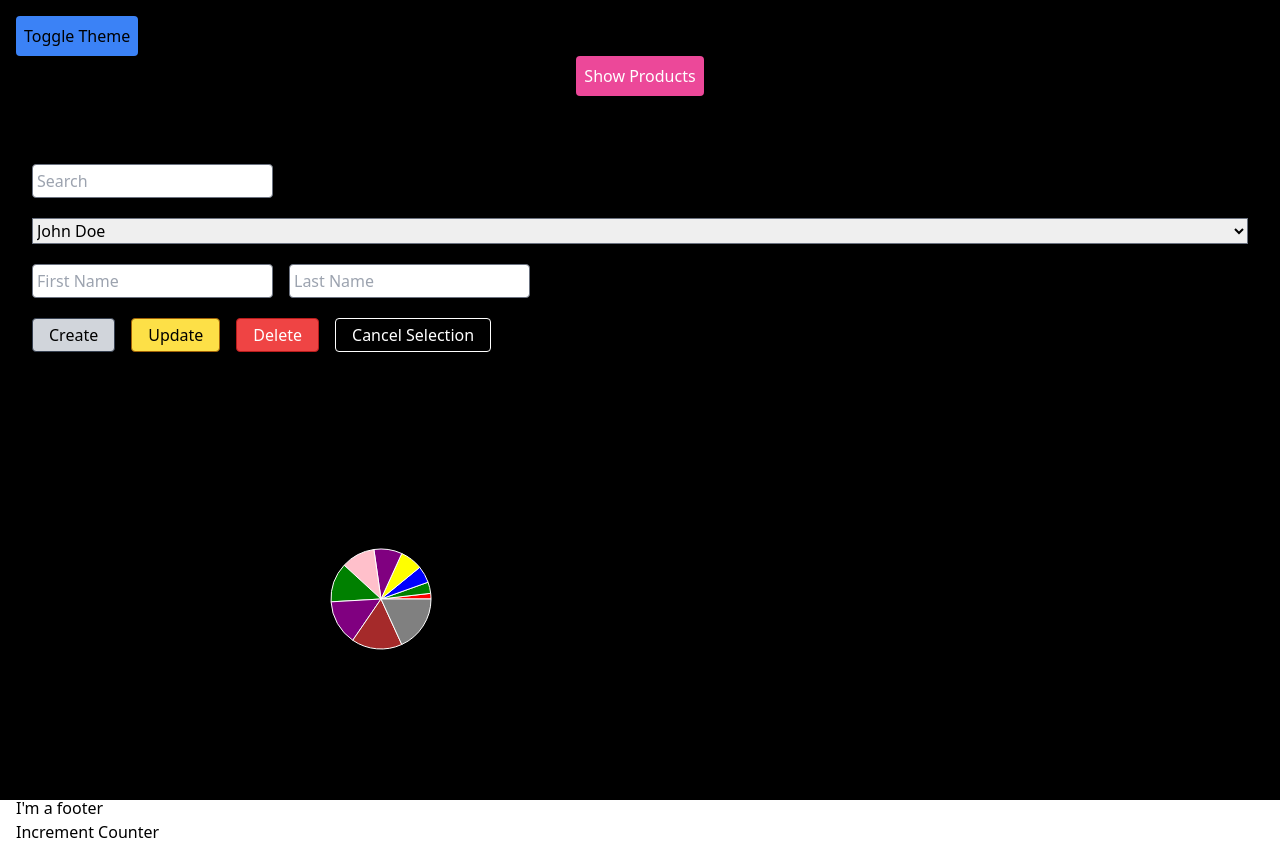
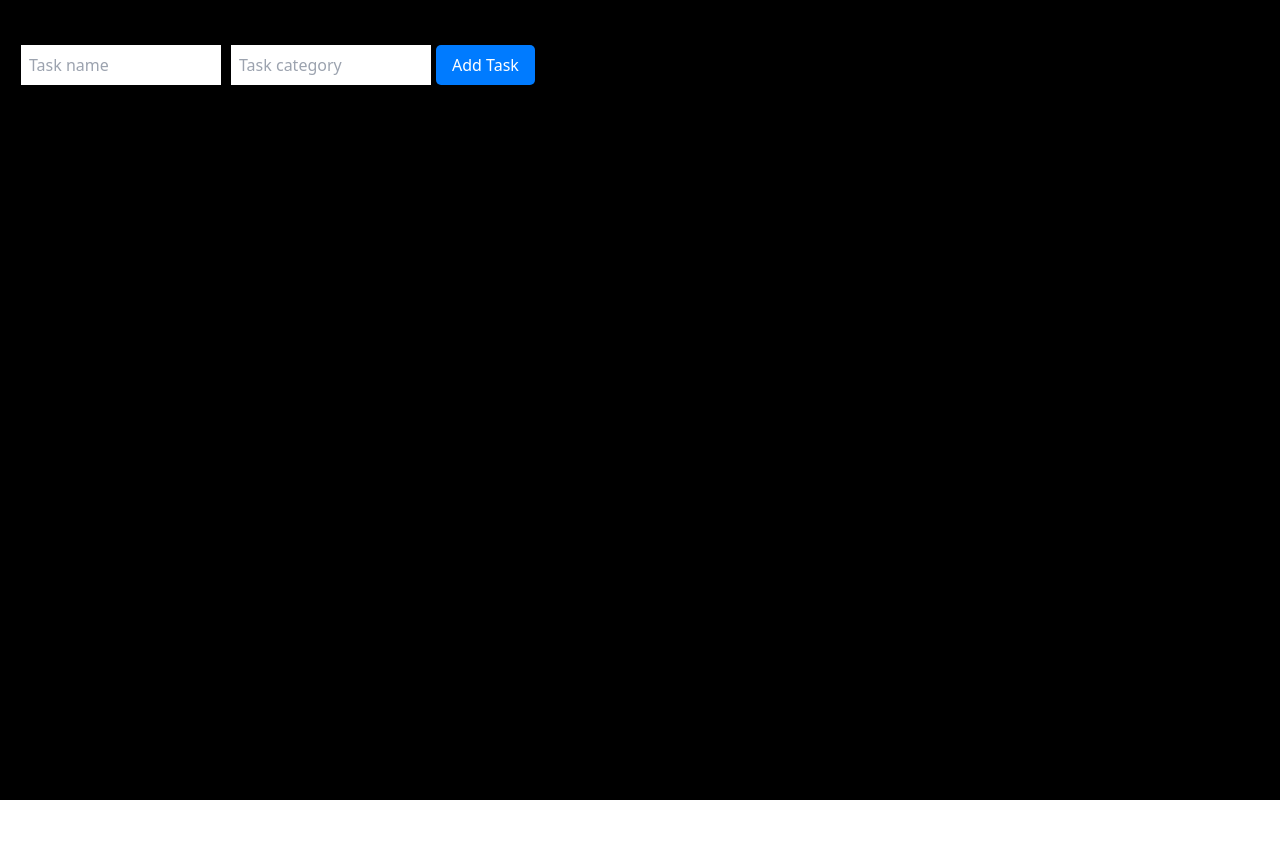
Before and after one commit to suyashpradhan/frontend-machine-coding, a React (Create React App) app: page / in a window 1280 px wide. After the commit the page ends 800 px from the top, so only its background shows below. Built offline with nearby package versions, Linux system fonts and the light colour scheme.

Commit message:
feat: trelloboard app

```diff
--- a/src/App.tsx
+++ b/src/App.tsx
@@ -1,10 +1,6 @@
 import React, {useContext} from 'react';
 import {ThemeContext} from "./ThemeContext";
-import {Link} from "react-router-dom";
-import {UsersDatabase} from "./components/UsersDatabase/UsersDatabase";
-import {Counter} from "./components/Counter/Counter";
-import {Charts} from "./components/Charts/Charts";
-import {Rendering} from "./components/UnderstandingRendering/Rendering";
+import {TrelloBoard} from "./components/TrelloBoard/TrelloBoard";
 
 function App() {
     const {theme, toggleTheme} = useContext(ThemeContext)
@@ -12,18 +8,7 @@ function App() {
     localStorage.setItem("theme", theme);
     return (
         <div className={`${theme === 'light' ? 'bg-white' : 'bg-black'} h-screen p-4`}>
-            <button className="bg-blue-500 text-black-500 rounded p-2" type="button"
-                    onClick={toggleTheme}>Toggle Theme
-            </button>
-
-            <div className="flex flex-col items-center justify-between">
-                <Link to="/products" className="bg-pink-500 text-white border-1 border-pink-500 rounded p-2">Show
-                    Products</Link>
-            </div>
-            <UsersDatabase/>
-            <Counter/>
-            <Charts/>
-            <Rendering/>
+            <TrelloBoard/>
         </div>
 
 
--- /dev/null
+++ b/src/components/TrelloBoard/TrelloBoard.tsx
@@ -0,0 +1,103 @@
+import React, {useState} from 'react';
+
+// Initial TrelloBoard component for the user to extend
+export const TrelloBoard = () => {
+    // State to manage tasks and categories
+    const [tasks, setTasks] = useState([]);
+    const [taskName, setTaskName] = useState('');
+    const [taskCategory, setTaskCategory] = useState('');
+
+    // Add a new task (Complete this function)
+    const addTask = () => {
+        // Placeholder: Add task logic
+    };
+
+    // Delete a task (Complete this function)
+    const deleteTask = (id: any) => {
+        // Placeholder: Delete task logic
+    };
+
+    // Start editing a task (Complete this function)
+    const startEditing = (task: any) => {
+        // Placeholder: Start editing task logic
+    };
+
+    // Save edited task (Complete this function)
+    const saveEdit = () => {
+        // Placeholder: Save edited task logic
+    };
+
+    // Change task category (Complete this function)
+    const changeCategory = (taskId: any, newCategory: any) => {
+        // Placeholder: Change category logic
+    };
+
+    // Group tasks by category (Complete this function)
+    // const categories = [...new Set(tasks.map((task: any) => task.category))];
+
+    return (
+        <div>
+            <h1>Trello-like Task Board</h1>
+
+            {/* Add Task Form */}
+            <div style={styles.form}>
+                <input
+                    type="text"
+                    value={taskName}
+                    onChange={(e) => setTaskName(e.target.value)}
+                    placeholder="Task name"
+                    style={styles.input}
+                />
+                <input
+                    type="text"
+                    value={taskCategory}
+                    onChange={(e) => setTaskCategory(e.target.value)}
+                    placeholder="Task category"
+                    style={styles.input}
+                />
+                <button onClick={addTask} style={styles.button}>Add Task</button>
+            </div>
+
+            {/* Display Tasks by Category */}
+
+        </div>
+    );
+};
+
+// Placeholder styles for the application
+const styles = {
+    container: {
+        fontFamily: 'Arial, sans-serif',
+        textAlign: 'center',
+        padding: '20px',
+    },
+    form: {
+        marginBottom: '20px',
+    },
+    input: {
+        padding: '8px',
+        margin: '5px',
+        fontSize: '16px',
+        width: '200px',
+    },
+    button: {
+        padding: '8px 16px',
+        fontSize: '16px',
+        backgroundColor: '#007bff',
+        color: '#fff',
+        border: 'none',
+        borderRadius: '5px',
+        cursor: 'pointer',
+    },
+    category: {
+        marginTop: '20px',
+    },
+    taskList: {
+        listStyle: 'none',
+        padding: 0,
+    },
+    taskItem: {
+        marginBottom: '10px',
+        textAlign: 'left',
+    },
+};
```
Also changed, not shown: src/components/TrelloBoard/README.md (added).
